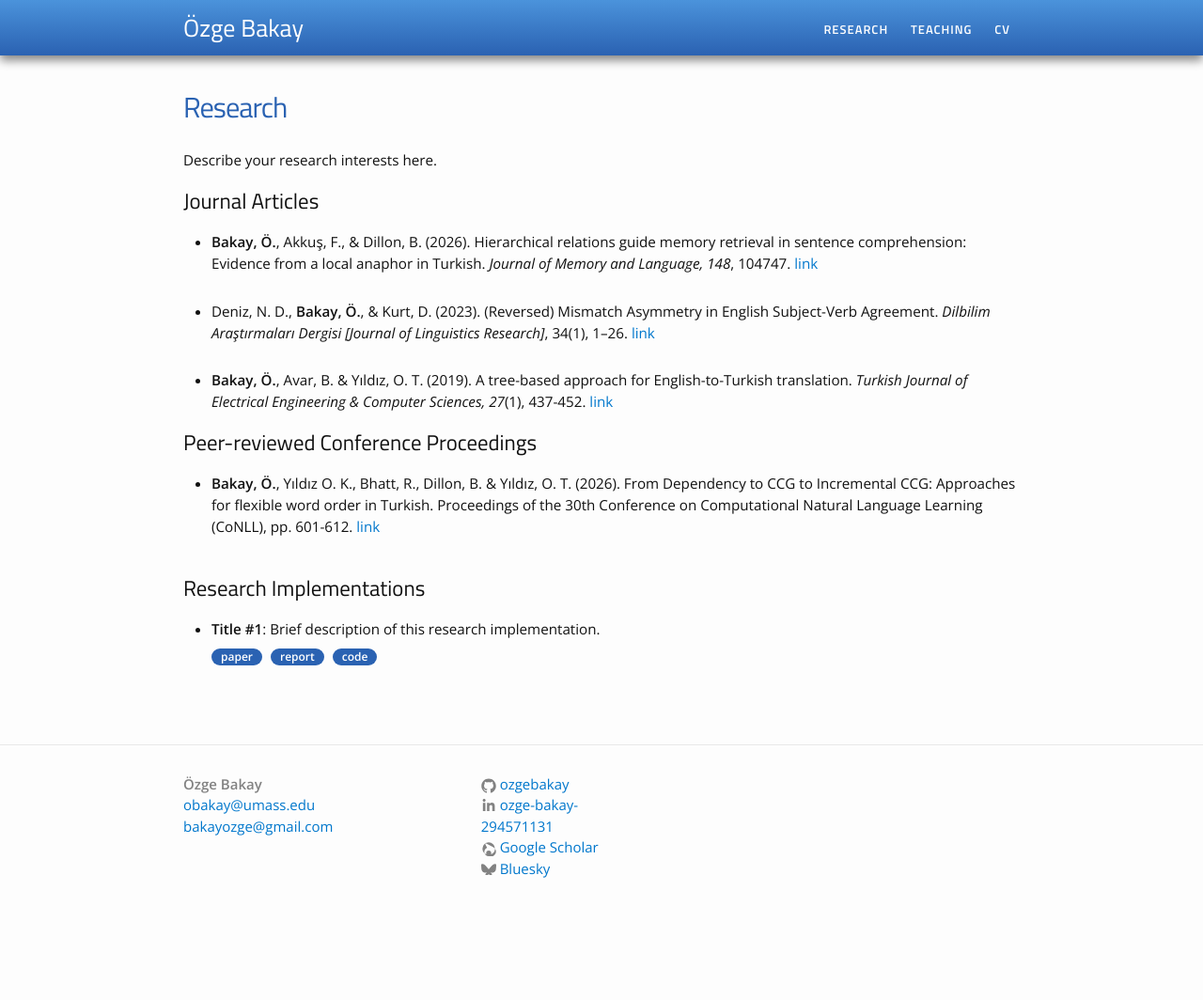
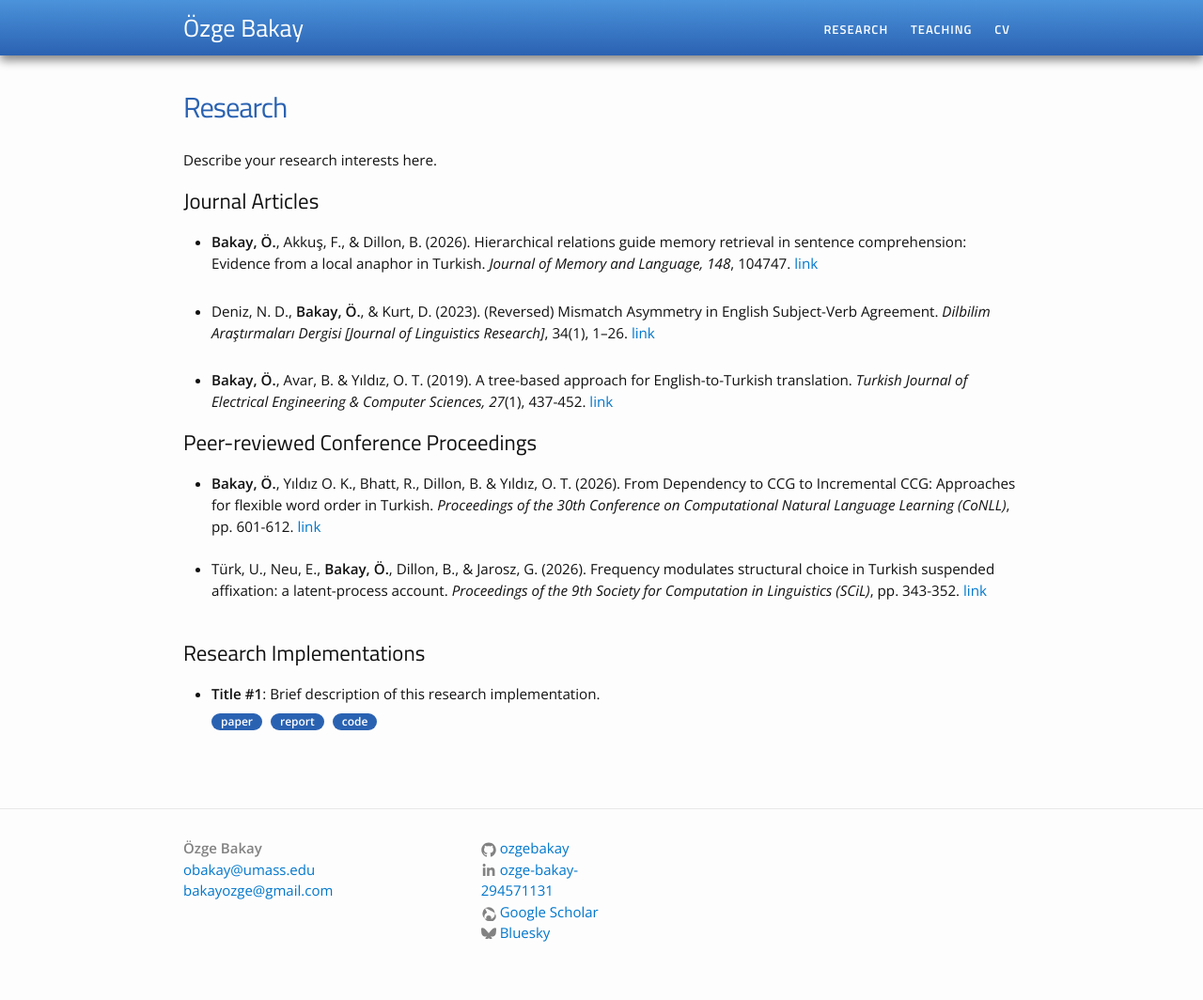
Before and after one commit to ozgebakay/ozgebakay.github.io, a Jekyll site: the page built from research.md, in a window 1280 px wide. Shown: the whole page at 94% size. Built offline with Jekyll 4.4.1, drawn with Linux system fonts in a browser that asks for light colours; before the commit the page ends 995 px from its top, so only the background shows below that.

Commit message:
Update research.md

```diff
--- a/research.md
+++ b/research.md
@@ -21,14 +21,18 @@ Describe your research interests here.
 	</li>
 	<br>
 	<li>
-		<b>Bakay, Ö.</b>, Avar, B. & Yıldız, O. T. (2019). A tree-based approach for English-to-Turkish translation. <i>Turkish Journal of Electrical Engineering & Computer Sciences, 27</i>(1), 437-452. <a href="http://doi.org/10.3906/elk-1807-341">link</a>
+		<b>Bakay, Ö.</b>, Avar, B. &amp; Yıldız, O. T. (2019). A tree-based approach for English-to-Turkish translation. <i>Turkish Journal of Electrical Engineering & Computer Sciences, 27</i>(1), 437-452. <a href="http://doi.org/10.3906/elk-1807-341">link</a>
 	</li>
 </ul>
 
 <h2>Peer-reviewed Conference Proceedings</h2>
 <ul>
 	<li>
-		<b>Bakay, Ö.</b>, Yıldız O. K., Bhatt, R., Dillon, B. &amp; Yıldız, O. T. (2026). From Dependency to CCG to Incremental CCG: Approaches for flexible word order in Turkish. Proceedings of the 30th Conference on Computational Natural Language Learning (CoNLL), pp. 601-612. <a href="https://aclanthology.org/2026.conll-main.36.pdf">link</a>
+		<b>Bakay, Ö.</b>, Yıldız O. K., Bhatt, R., Dillon, B. &amp; Yıldız, O. T. (2026). From Dependency to CCG to Incremental CCG: Approaches for flexible word order in Turkish. <i>Proceedings of the 30th Conference on Computational Natural Language Learning (CoNLL)</i>, pp. 601-612. <a href="https://aclanthology.org/2026.conll-main.36.pdf">link</a>
+	</li>
+	<br>
+	<li>
+		Türk, U., Neu, E., <b>Bakay, Ö.</b>, Dillon, B., &amp; Jarosz, G. (2026). Frequency modulates structural choice in Turkish suspended affixation: a latent-process account. <i>Proceedings of the 9th Society for Computation in Linguistics (SCiL)</i>, pp. 343-352. <a href="https://aclanthology.org/2026.scil-main.32.pdf">link</a>
 	</li>
 	<br>
 </ul>
```
